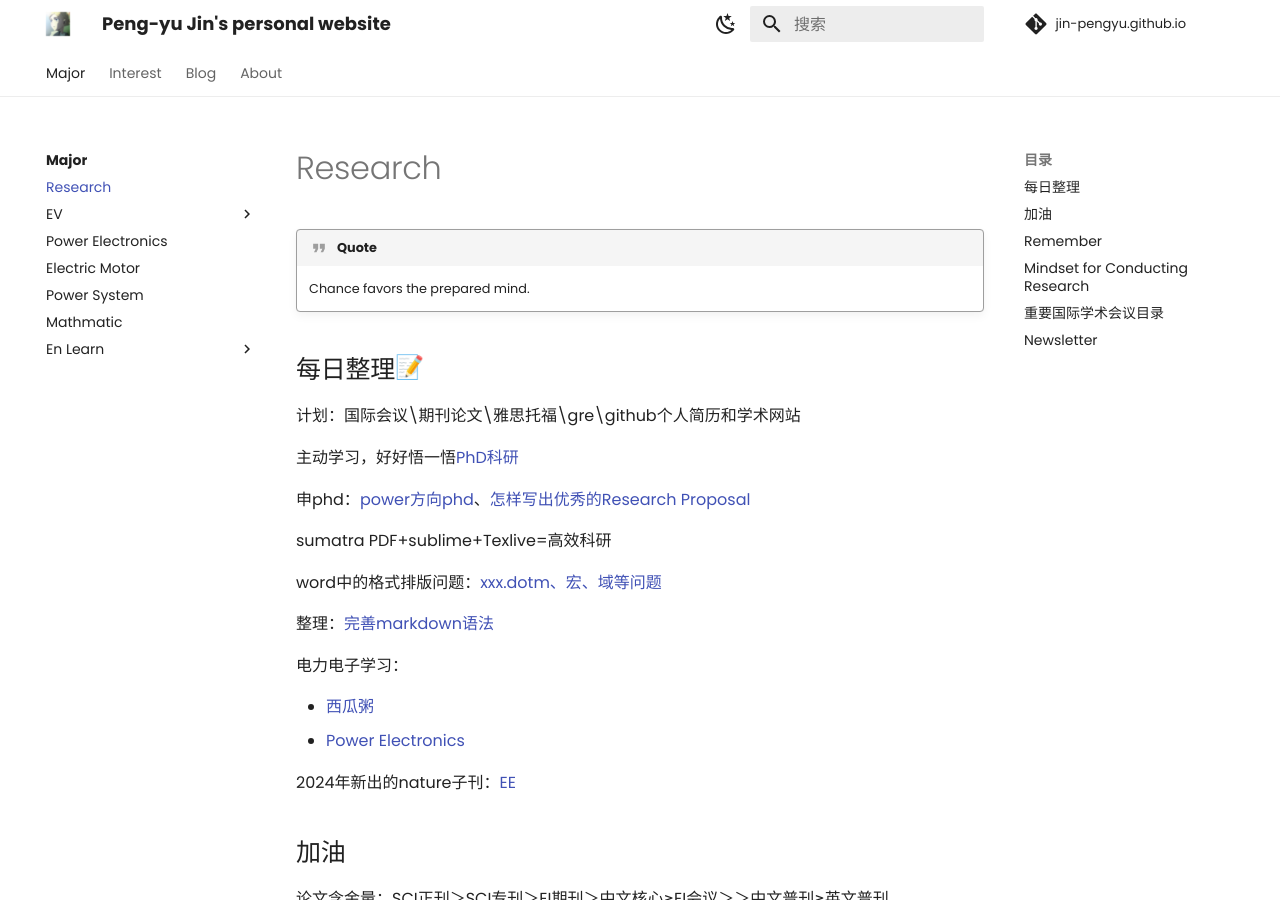
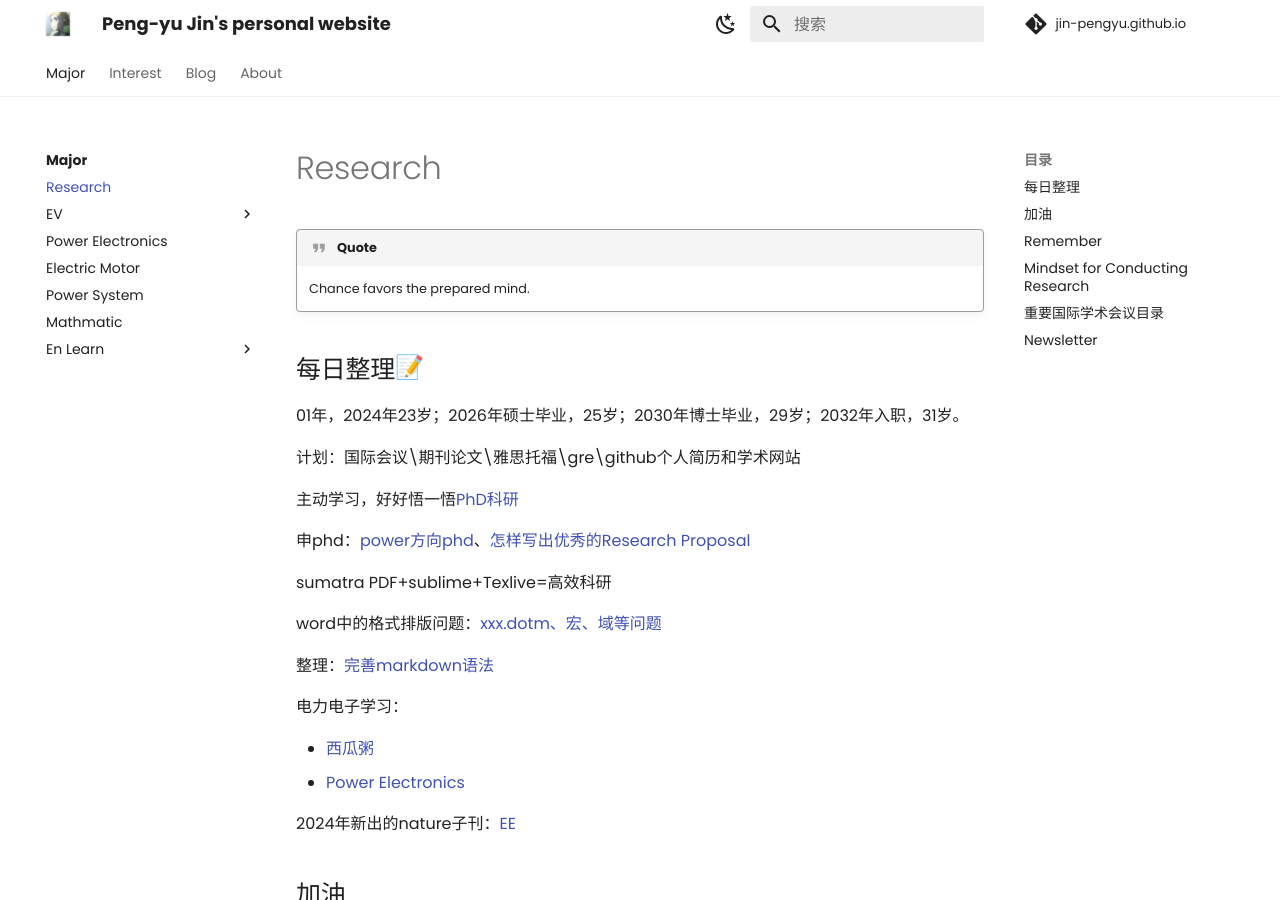
Before and after one commit to Pengyu-Jin/Pengyu-Jin.github.io, an MkDocs documentation site: the page built from docs/major/research/research.md, in a window 1280 px wide and 900 px high. Built offline with MkDocs 1.6.1 and Material for MkDocs 9.7.7, drawn with Linux system fonts in a browser that asks for light colours; emoji names are drawn with the system emoji font; comment, search, counter and statistics services are not loaded.

Commit message:
20240709

```diff
--- a/docs/major/research/research.md
+++ b/docs/major/research/research.md
@@ -3,6 +3,8 @@
     Chance favors the prepared mind.
 
 ## 每日整理:memo:
+01年，2024年23岁；2026年硕士毕业，25岁；2030年博士毕业，29岁；2032年入职，31岁。
+
 计划：国际会议\期刊论文\雅思托福\gre\github个人简历和学术网站
 
 主动学习，好好悟一悟[PhD科研](https://zhuanlan.zhihu.com/p/477439202){:target="_blank"}
```
